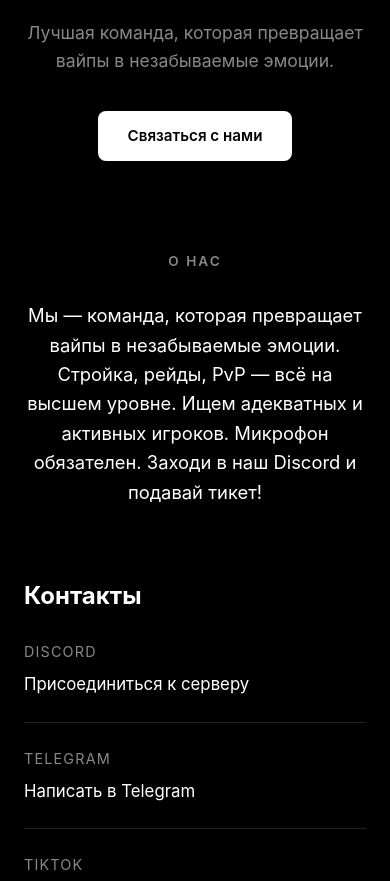
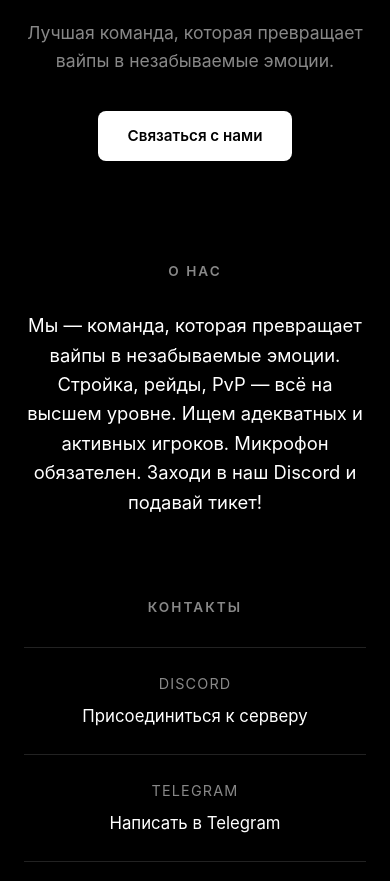
Before and after one commit to try91112/Brain-Team, a plain HTML site: page index.html in a window 390 px wide. Shown: the part 189-1070 px from the top of the page. Drawn offline with Linux system fonts and the light colour scheme.

Commit message:
Update style.css

```diff
--- a/style.css
+++ b/style.css
@@ -1,12 +1,12 @@
 * { margin: 0; padding: 0; box-sizing: border-box; }
 
 :root {
-  --bg: #000000;           /* Чистый черный фон */
-  --bg-soft: #0a0a0a;      /* Почти черный для карточек */
-  --text: #ffffff;         /* Чистый белый текст */
-  --muted: #888888;        /* Серый для второстепенного текста */
-  --line: #222222;         /* Темно-серые линии */
-  --accent: #ffffff;       /* Белый цвет для акцентов (вместо синего) */
+  --bg: #000000;
+  --bg-soft: #0a0a0a;
+  --text: #ffffff;
+  --muted: #888888;
+  --line: #222222;
+  --accent: #ffffff;
 }
 
 body {
@@ -32,6 +32,7 @@ main { flex: 1; }
   top: 0;
   background: rgba(0, 0, 0, 0.85);
   backdrop-filter: blur(10px);
+  z-index: 10;
 }
 
 .logo {
@@ -50,16 +51,15 @@ main { flex: 1; }
   font-size: 0.95rem;
   transition: color 0.2s;
 }
-.nav a:hover, .nav a.active { color: var(--text); }
+.nav a:hover { color: var(--text); }
 
 /* Hero */
 .hero {
   max-width: 760px;
   margin: 0 auto;
-  padding: 120px 24px 100px;
+  padding: 120px 24px 80px;
   text-align: center;
 }
-.hero.small { padding: 90px 24px 60px; }
 
 .hero h1 {
   font-size: clamp(2rem, 5vw, 3.2rem);
@@ -78,7 +78,6 @@ main { flex: 1; }
   margin-right: auto;
 }
 
-/* Кнопка */
 .btn {
   display: inline-block;
   margin-top: 36px;
@@ -95,12 +94,12 @@ main { flex: 1; }
 
 /* About */
 .about {
-  max-width: 1000px;
+  max-width: 800px;
   margin: 0 auto;
-  padding: 20px 24px 100px;
+  padding: 40px 24px 60px;
   text-align: center;
 }
-.about h2 {
+.about h2, .contacts h2 {
   font-size: 0.85rem;
   text-transform: uppercase;
   letter-spacing: 0.15em;
@@ -108,11 +107,10 @@ main { flex: 1; }
   margin-bottom: 28px;
   font-weight: 600;
 }
-
 .about-text {
   color: var(--text);
   font-size: 1.15rem;
-  max-width: 600px;
+  max-width: 700px;
   margin: 0 auto;
 }
 
@@ -120,7 +118,8 @@ main { flex: 1; }
 .contacts {
   max-width: 620px;
   margin: 0 auto;
-  padding: 0 24px 120px;
+  padding: 40px 24px 120px;
+  text-align: center;
 }
 .contact-item {
   display: flex;
@@ -131,7 +130,7 @@ main { flex: 1; }
   flex-wrap: wrap;
   gap: 8px;
 }
-.contact-item:first-child { border-top: 1px solid var(--line); }
+.contact-item:first-of-type { border-top: 1px solid var(--line); }
 .label {
   color: var(--muted);
   font-size: 0.9rem;
@@ -159,7 +158,8 @@ main { flex: 1; }
 @media (max-width: 600px) {
   .header { padding: 18px 20px; }
   .nav a { margin-left: 18px; font-size: 0.9rem; }
-  .hero { padding: 80px 20px 70px; }
-  .about { padding-bottom: 70px; }
-  .contact-item { flex-direction: column; align-items: flex-start; }
+  .hero { padding: 80px 20px 60px; }
+  .about { padding-bottom: 40px; }
+  .contacts { padding-bottom: 80px; }
+  .contact-item { flex-direction: column; align-items: center; text-align: center; }
 }
```
